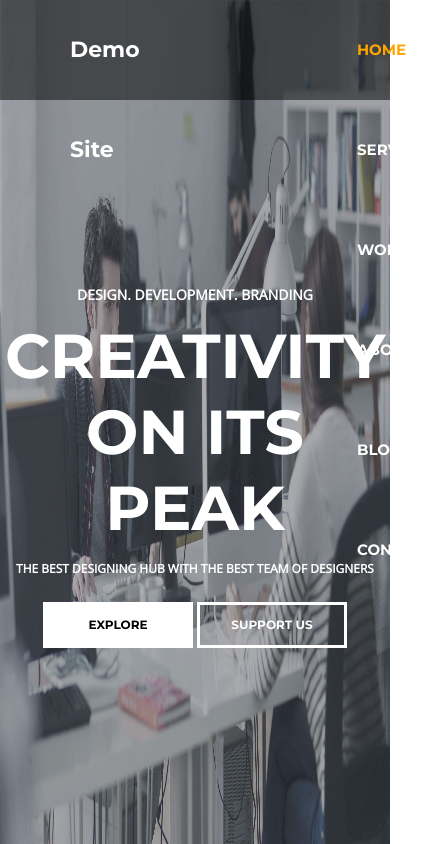
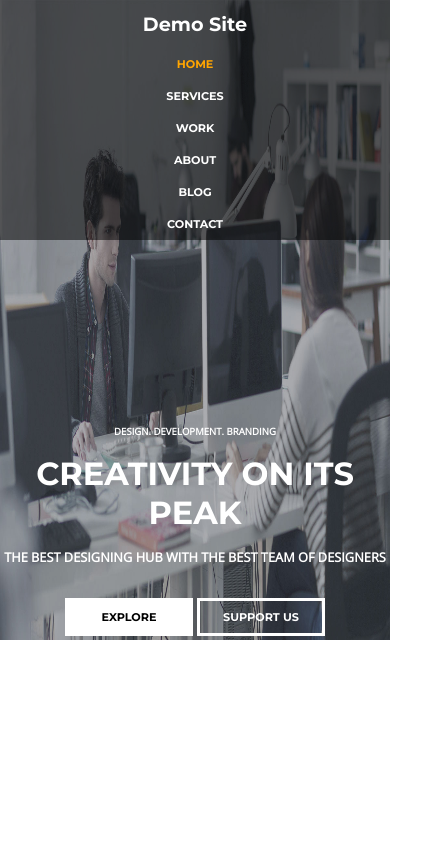
Before and after one commit to itzztahahere/Practice-Site, a plain HTML site: page index.html in a window 390 px wide. Shown: the whole page, 434 px wide, since content can reach past the window. Drawn offline with nearby package versions, Linux system fonts and the light colour scheme.

Commit message:
Adding updated css

```diff
--- a/style.css
+++ b/style.css
@@ -11,15 +11,15 @@
 .menu{
     width: 100%;
     background-color: rgba(0, 0, 0, .5);
-    height: 100px;
+    height: 7rem;
 }
 .leftmenu{
     width: 20%;
-    line-height: 100px;
+    line-height: 7rem;
     float: left;
 }
 .leftmenu h4{
-    padding-left: 70px;
+    padding-left: 5rem;
     font-weight: bold;
     color: white;
     font-size: 22px;
@@ -28,7 +28,7 @@
 .rightmenu{
     width: 70%;
     float: right;
-    height: 100px;
+    height: 7rem;
 }
 
 .rightmenu ul{
@@ -39,11 +39,11 @@
     font-family: 'Montserrat',sans-serif;
     display: inline-block;
     list-style: none;
-    font-size: 15px;
+    font-size: 1rem;
     color: white;
     font-weight: bold;
-    line-height: 100px;
-    margin-left: 40px;
+    line-height: 7rem;
+    margin-left: 2rem;
     text-transform: uppercase;
 }
 
@@ -86,6 +86,7 @@
     width: 150px;
     margin-top: 25px;
     border: 3px solid white;
+    margin-bottom: 1%;
 }
 #buttontwo{
     background-color: transparent;
@@ -99,4 +100,145 @@
     width: 150px;
     margin-top: 25px;
     border: 3px solid white;
+    margin-bottom: 1%;
 }
+@media only screen and (max-width: 1200px){
+
+
+    .bgimg{
+        background-image: url(tt.jpg);
+        background-size: 100% 100%;
+        height: 100vh;}
+    .menu{
+        width: 100%;
+        background-color: rgba(0, 0, 0, .5);
+        height: 15rem;
+        text-align: center;
+    }
+    .leftmenu{
+        width: 100%;
+        line-height: 3rem;
+    }
+    .leftmenu h4{
+        padding:0;
+        font-size: 1.5rem;
+    }
+    .rightmenu{
+        width: 100%;
+        padding: 0;
+        height: 12rem;
+    }
+
+    .rightmenu ul{
+        margin-left: 0;
+    }
+
+    .rightmenu ul li{
+        display: block;
+        font-size: .8rem;
+        color: white;
+        font-weight: bold;
+        line-height: 2rem;
+        margin-left: 0;
+
+    }
+
+
+
+
+    .text h4{
+        font-size: .9rem;
+    }
+    .text h1{
+        font-size: 3rem;
+        font-weight: 700px;
+        margin: 1rem 0px;
+    }
+    .text h3{
+        font-size: 1rem;
+    }
+    #buttonone{
+        font-size: .7rem;
+        line-height: 2rem;
+        width: 8rem;
+        margin-top: 2rem;
+        margin-bottom: 1%;
+    }
+    #buttontwo{
+        font-size: .7rem;
+        line-height: 2rem;
+        width: 8rem;
+        margin-top: 2rem;
+        border: 3px solid white;
+        margin-bottom: 1%;
+    }
+}
+
+
+@media only screen and (max-width: 600px){
+    .bgimg{
+        background-image: url(tt.jpg);
+        background-size: 100% 100%;
+        height: 100%;}
+    .menu{
+        width: 100%;
+        background-color: rgba(0, 0, 0, .5);
+        height: 15rem;
+        text-align: center;
+    }
+    .leftmenu{
+        width: 100%;
+        line-height: 3rem;
+    }
+    .leftmenu h4{
+        padding:0;
+        font-size: 1.2rem;
+    }
+    .rightmenu{
+        width: 100%;
+        padding: 0;
+        height: 12rem;
+    }
+
+    .rightmenu ul{
+        margin-left: 0;
+    }
+
+    .rightmenu ul li{
+        display: block;
+        font-size: .7rem;
+        color: white;
+        font-weight: bold;
+        line-height: 2rem;
+        margin-left: 0;
+
+    }
+
+
+
+
+    .text h4{
+        font-size: .6rem;
+    }
+    .text h1{
+        font-size: 2rem;
+        font-weight: 700px;
+        margin: 1rem 0px;
+    }
+    .text h3{
+        font-size: .8rem;
+    }
+    #buttonone{
+        font-size: .7rem;
+        line-height: 2rem;
+        width: 8rem;
+        margin-top: 2rem;margin-bottom: 1%;
+    }
+    #buttontwo{
+        font-size: .7rem;
+        line-height: 2rem;
+        width: 8rem;
+        margin-top: 2rem;
+        border: 3px solid white;margin-bottom: 1%;
+    }
+}
```
